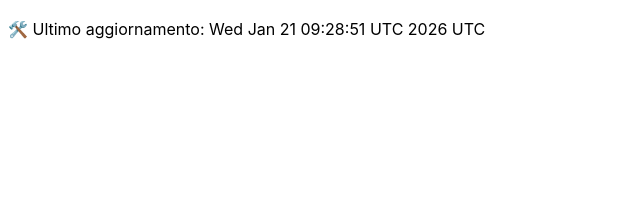
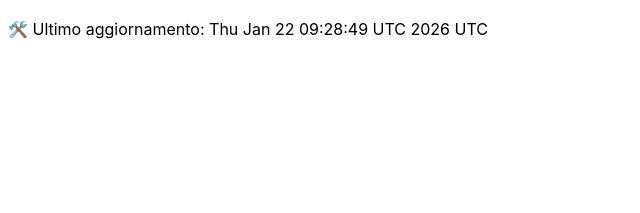
Before and after one commit to DanteTrb/DanteTrb.github.io, a Jekyll site: the page built from badges.md, in a window 1280 px wide. Shown: the top 213 px of the page, without its empty margins (0-640 px from the left). Built offline with Jekyll 4.4.1, drawn with Linux system fonts in a browser that asks for light colours; our own code applies the rules of GitHub Pages for plain Markdown files.

Commit message:
🛠️ Aggiornamento automatico badge

```diff
--- a/badges.md
+++ b/badges.md
@@ -1 +1 @@
-🛠️ Ultimo aggiornamento: Wed Jan 21 09:28:51 UTC 2026 UTC
+🛠️ Ultimo aggiornamento: Thu Jan 22 09:28:49 UTC 2026 UTC
```
